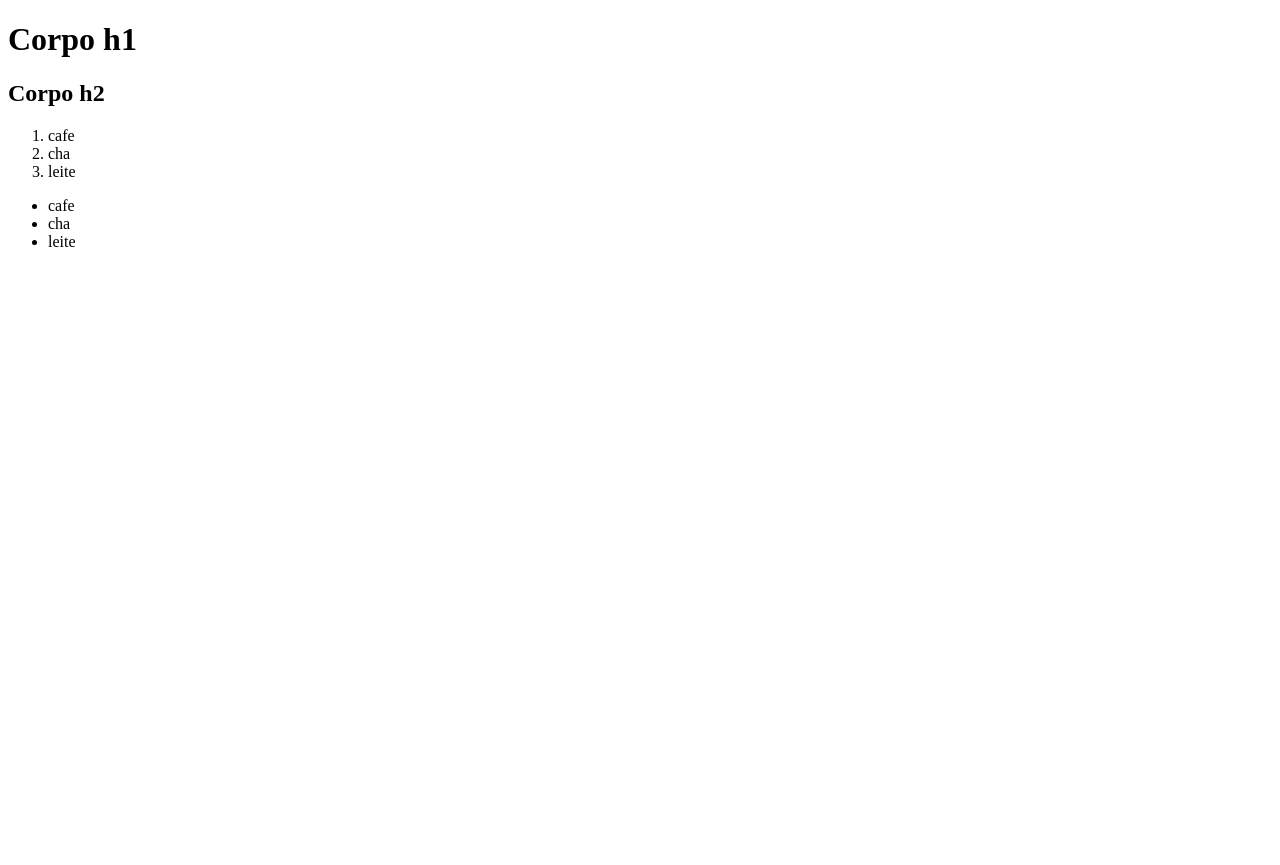
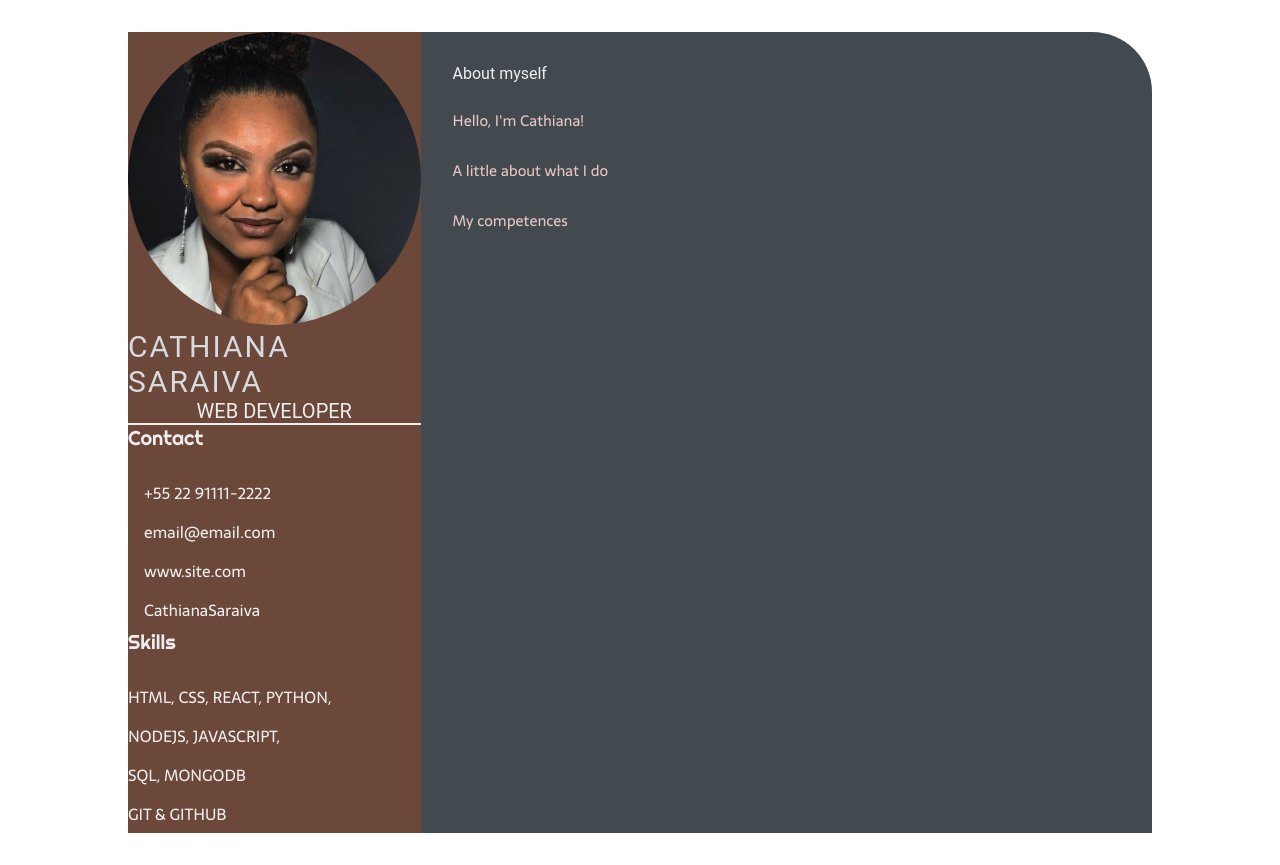
Before and after one commit to CathianaSaraiva/dev_Week, a plain HTML site: page index.html in a window 1280 px wide. Before the commit the page ends 800 px from the top, so only its background shows below. Drawn offline with Linux system fonts and the light colour scheme.

Commit message:
Day two (#2)
* uploading  photo

* feature: add content

```diff
--- /dev/null
+++ b/Assets/style.css
@@ -0,0 +1,109 @@
+@import url('https://fonts.googleapis.com/css2?family=Righteous&family=Sarala:wght@400;700&display=swap');
+
+* {
+    margin: 0;
+    padding: 0;
+    box-sizing: border-box;
+    list-style: none;
+    font-family: 'Roboto', sans-serif;
+}
+
+.resume-contents {
+    min-height: 100vh;
+    width: 80%;
+    margin: 2rem auto;
+    display: grid;
+    grid-template-columns: repeat(7, 1fr);
+}
+
+.left-section {
+    grid-column: span 2;
+    height: 100%;
+    background-color: #6B4839;
+}
+
+.right-section {
+    grid-column: span 5;
+    height: 100%;
+    background-color: #424a50;
+    border-radius: 0px 60px 0px 0px;
+}
+
+.left-section-contents{
+    padding: 2rem 2rem;
+}
+
+.profile {
+    width: 100%;
+    border-bottom: 2px solid #eeeeee;
+}
+
+.profile .profile-image {
+    width: 100%;
+    border-radius: 50%;
+}
+
+.name {
+    color: #D6DBDF;
+    font-size: 30px;
+    letter-spacing: 2px;
+    text-transform: uppercase;
+}
+
+.profession {
+    color: #eeeeee;
+    font-size: 20px;
+    text-transform: uppercase;
+    text-align: center;
+}
+
+/* .contact-info { border-bottom: 2px solid #1B2631; } */
+.left-title {
+    color: #eeeeee;
+    font-size: 20px;
+    font-family: 'Righteous', cursive;
+}
+
+.contact-info ul {
+    padding-top: 1.5rem;
+}
+
+.contact-info ul li,
+.references ul li {
+    padding: .4rem 0;
+    color: #eeeeee;
+    font-family: 'Sarala', sans-serif;
+}
+
+.contact-info ul li i,
+.references ul li i {
+    padding-right: 1rem;
+    font-size: 18px;
+    color: #eeeeee;
+}
+
+.skills ul {
+    padding-top: 1.5rem;
+}
+.skills ul li p {
+    padding: .4rem 0;
+    color: #eeeeee;
+    font-family: 'Sarala', sans-serif;
+}
+
+.right-section-contents {
+    padding: 2rem 2rem;
+}
+
+.right-title {
+    color: #eeeeee;
+}
+
+.gap {
+    padding-bottom: 2rem;
+}
+.about-me-contents {
+    font-size: 15px;
+    color: #E9C5C5;
+    font-family: 'Sarala', sans-serif;
+}
--- a/index.html
+++ b/index.html
@@ -4,20 +4,56 @@
     <meta charset="UTF-8">
     <meta http-equiv="X-UA-Compatible" content="IE=edge">
     <meta name="viewport" content="width=device-width, initial-scale=1.0">
-    <title>Curriculo Dev Week</title>
+    <title>Cathiana Saraiva</title>
+
+    <link rel="stylesheet" href="./Assets/style.css">
+
 </head>
 <body>
-    <h1> Corpo h1 </h1>
-    <h2> Corpo h2 </h2>
+    <main class="resume-contents">
+        <section class="left-section">
+            <section class="left-section-content">
+                <div class="profile">
+                    <img src="./Assets/profileImage.jpeg" class="profile-image" alt="Profile Image" />
+                    <p class="name">Cathiana Saraiva</p>
+                    <p class="profession">Web Developer</p>
+                </div>
+                <div class="contact-info">
+                    <p class="left-title">Contact</p>
+                    <ul>
+                        <li> <i class="fa fa-phone"></i> +55 22 91111-2222 </li>
+                        <li> <i class="fa fa-envelope"></i> email@email.com</li>
+                        <li> <i class="fa fa-globe"></i> www.site.com </li>
+                        <li> <i class="fa fa-github"></i> CathianaSaraiva </li>
+                    </ul>
+                </div>
+                <div class="skills">
+                    <p class="left-title"> Skills </p>
+                    <ul>
+                        <li><p>HTML, CSS, REACT, PYTHON,</p></li>
+                        <li><p> NODEJS, JAVASCRIPT, </p></li>
+                        <li><p>SQL, MONGODB </p></li>
+                        <li><p> GIT & GITHUB </p></li>
+                    </ul>
+                </div>
+            </section>
+        </section>
+            <section class="right-section">
+                <div class="right-section-contents">
+                    <section class="about gap">
+                        <div class="right-title"> About myself </div>
+                        <p class="about-me-contents">
+                        <br> Hello, I'm Cathiana! <br>
+                        <br> A little about what I do <br>
+                        <br> My competences
+                        </p>
+
+                    </section>
+
+                </div>
+            </section>
+
+
+    </main>
 </body>
-<ol>
-    <li>cafe</li>
-    <li>cha</li>
-    <li>leite</li>
-</ol>
-<ul>
-    <li>cafe</li>
-    <li>cha</li>
-    <li>leite</li>
-</ul>
 </html>
```
Also changed, not shown: Assets/profileImage.jpeg (added).
